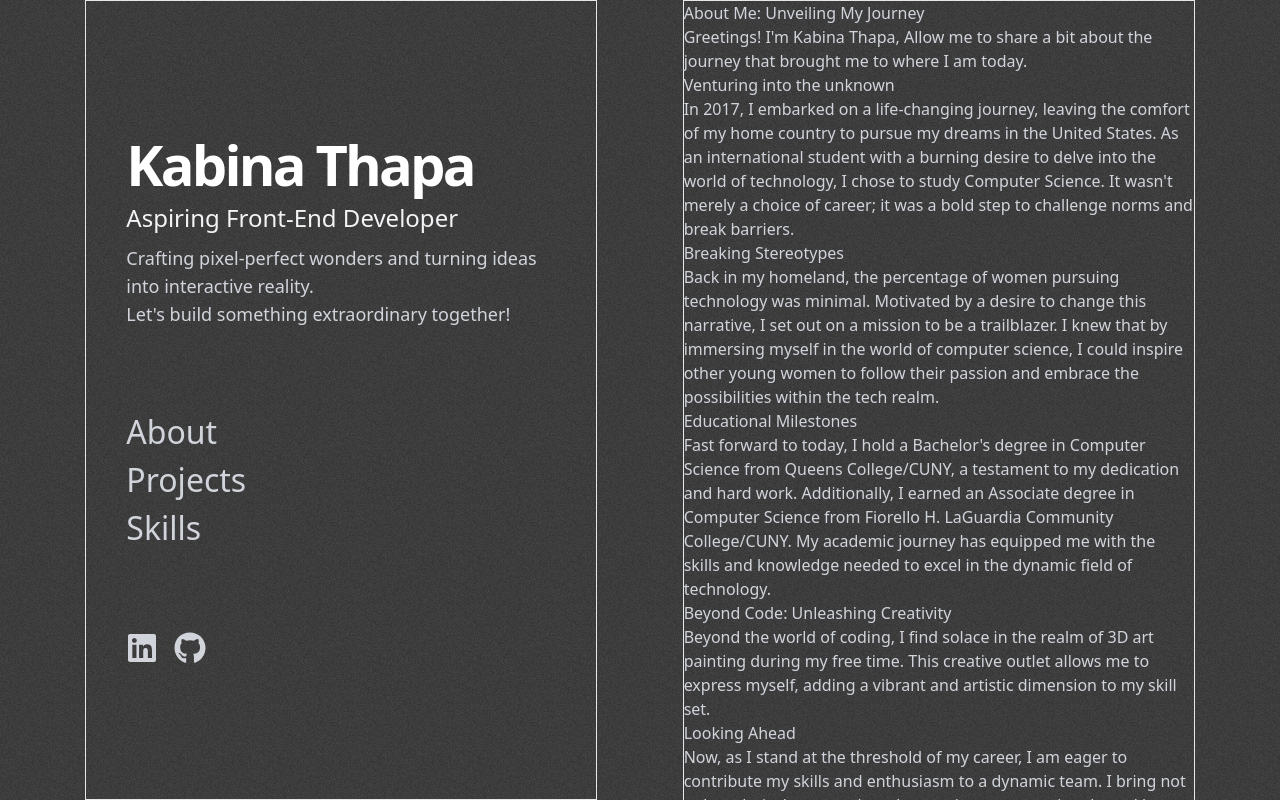
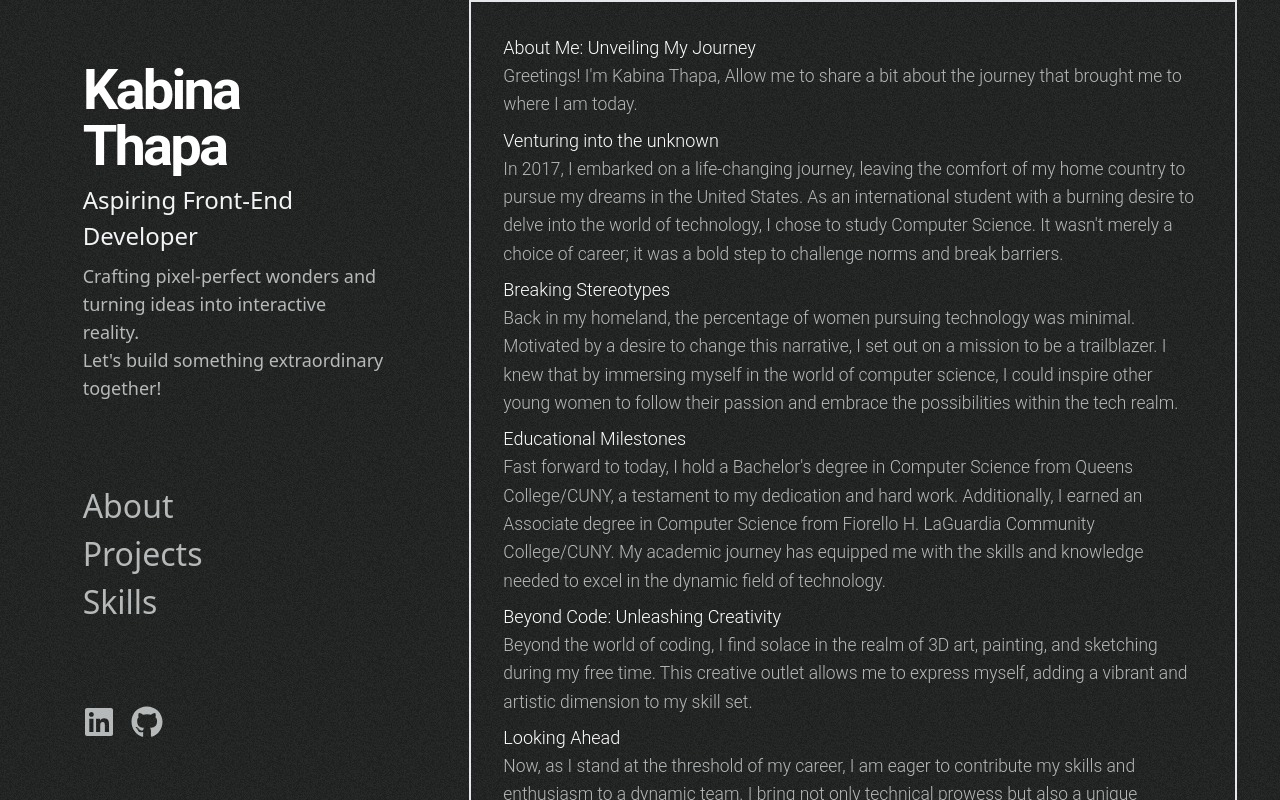
Before and after one commit to KabinaThapa/portfolio-kabinathapa, a React (Vite) app: page / in a window 1280 px wide. Shown: the top 800 px of the page. Built offline with nearby package versions, Linux system fonts and the light colour scheme.

Commit message:
style:update background color and layout structure of about me section

```diff
--- a/src/App.jsx
+++ b/src/App.jsx
@@ -15,11 +15,11 @@ function App() {
 
   return (
     <>
-    <div className='outbox w-full bg-jet h-auto flex justify-evenly  text-gray-300'>
+    <div className='outbox w-full bg-mount h-auto flex justify-evenly  text-silver'>
 
-      <div className='Intro sticky top-0 border w-[40%] h-screen flex flex-col justify-center gap-20 p-10'>
-        <div className='flex flex-col justify-center gap-2'>
-      <a className='font-opensans text-[3.5rem] font-bold tracking-tighter text-white leading-none'>Kabina Thapa</a>
+      <div className='Intro sticky top-0  w-[30%] h-screen flex flex-col justify-center gap-20 p-10'>
+        <div className='flex flex-col justify-center gap-2 font-light'>
+      <a className='font-roboto text-[3.5rem] font-bold tracking-tighter text-white leading-none '>Kabina Thapa</a>
       <h1 className='text-[1.5rem] text-gray-100 '>Aspiring Front-End Developer</h1>
       <p className='text-lg '>Crafting pixel-perfect wonders and turning ideas into interactive reality.
       <p >Let's build something extraordinary together!</p>
@@ -37,27 +37,38 @@ function App() {
           </div>
 
       </div>
-   <div className='second border w-[40%]'>
-    <div id='about'>
-    <h1>About Me: Unveiling My Journey</h1>
+   <div className='second border w-[60%] flex flex-col gap-10 '>
+    <div id='about' className=' flex flex-col p-8 gap-2 border font-roboto font-light text-[1.09rem] leading-relaxed '>
+      <div>
+      <h1 className='text-lg text-white'>About Me: Unveiling My Journey</h1>
     <p>Greetings! I'm Kabina Thapa,
        Allow me to share a bit about the journey that brought me to where I am today.</p>
-    <h1>Venturing into the unknown</h1>
+      </div>
+    <div> <h1 className='text-lg text-white'>Venturing into the unknown</h1>
     <p>In 2017, I embarked on a life-changing journey, leaving the comfort of my home country to pursue my dreams in the United States. As an international student with a burning desire to delve into the world of technology, I chose to study Computer Science.
-      It wasn't merely a choice of career; it was a bold step to challenge norms and break barriers.</p>
-      <h1> Breaking Stereotypes</h1>
+      It wasn't merely a choice of career; it was a bold step to challenge norms and break barriers.</p></div>
+   <div><h1 className='text-lg text-white'> Breaking Stereotypes</h1>
       <p>Back in my homeland, the percentage of women pursuing technology was minimal. Motivated by a desire to change this narrative,
         I set out on a mission to be a trailblazer. I knew that by immersing myself in the world of computer science,
-        I could inspire other young women to follow their passion and embrace the possibilities within the tech realm.</p>
-        <h1>Educational Milestones</h1>
+        I could inspire other young women to follow their passion and embrace the possibilities within the tech realm.</p></div>
+      <div>
+      <h1 className='text-white text-lg'>Educational Milestones</h1>
         <p>Fast forward to today, I hold a Bachelor's degree in Computer Science from Queens College/CUNY, a testament to my dedication and hard work. Additionally, I earned an Associate degree in Computer Science from Fiorello H. LaGuardia Community College/CUNY.
           My academic journey has equipped me with the skills and knowledge needed to excel in the dynamic field of technology.</p>
-          <h1>Beyond Code: Unleashing Creativity</h1>
-          <p>Beyond the world of coding, I find solace in the realm of 3D art painting during my free time. This creative outlet allows me to express myself,
+
+      </div>
+       <div>
+       <h1 className='text-white text-lg'>Beyond Code: Unleashing Creativity</h1>
+       <p>Beyond the world of coding, I find solace in the realm of 3D art, painting, and sketching during my free time. This creative outlet allows me to express myself,
             adding a vibrant and artistic dimension to my skill set.</p>
-            <h1>Looking Ahead</h1>
+       </div>
+       <div>
+       <h1 className='text-white text-lg'>Looking Ahead</h1>
             <p>Now, as I stand at the threshold of my career, I am eager to contribute my skills and enthusiasm to a dynamic team. I bring not only technical prowess but also a unique perspective shaped by my diverse experiences.
               Join me on this exciting journey of innovation and transformation.</p>
+       </div>
+
+
 
     </div>
     <div id='projects' className='h-96 border'>
@@ -66,6 +77,8 @@ function App() {
     <div id='skills' className='h-[55rem]'>
       Skills
     </div>
+
+
     </div>
     </div>
 
--- a/tailwind.config.js
+++ b/tailwind.config.js
@@ -16,7 +16,10 @@ export default {
         gun:'#2D3A3A',
         violet:'#49475B',
         jet:'#39393A',
-        space:'#2A2D43'
+        space:'#2A2D43',
+        mount:'#1E1F1F',
+        silver:'#B6B9B9'
+
       }
 
     },
```
